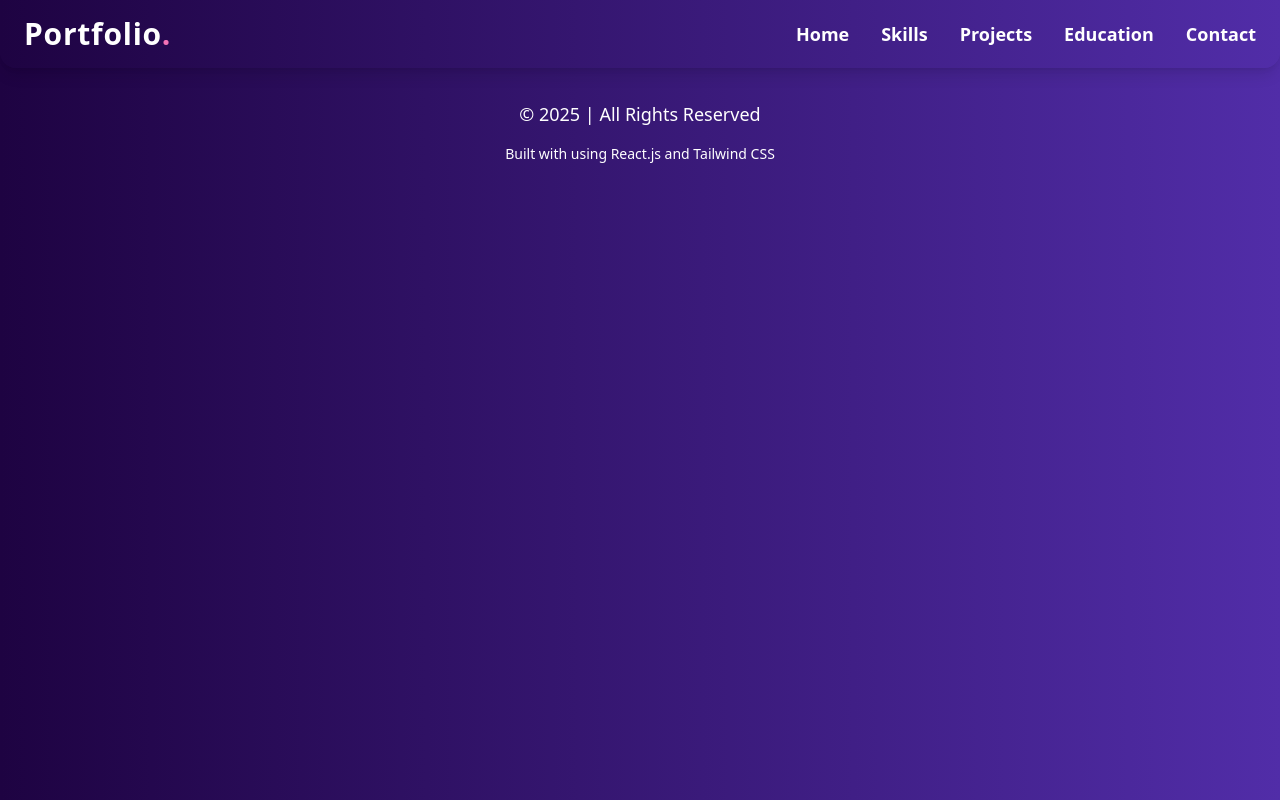
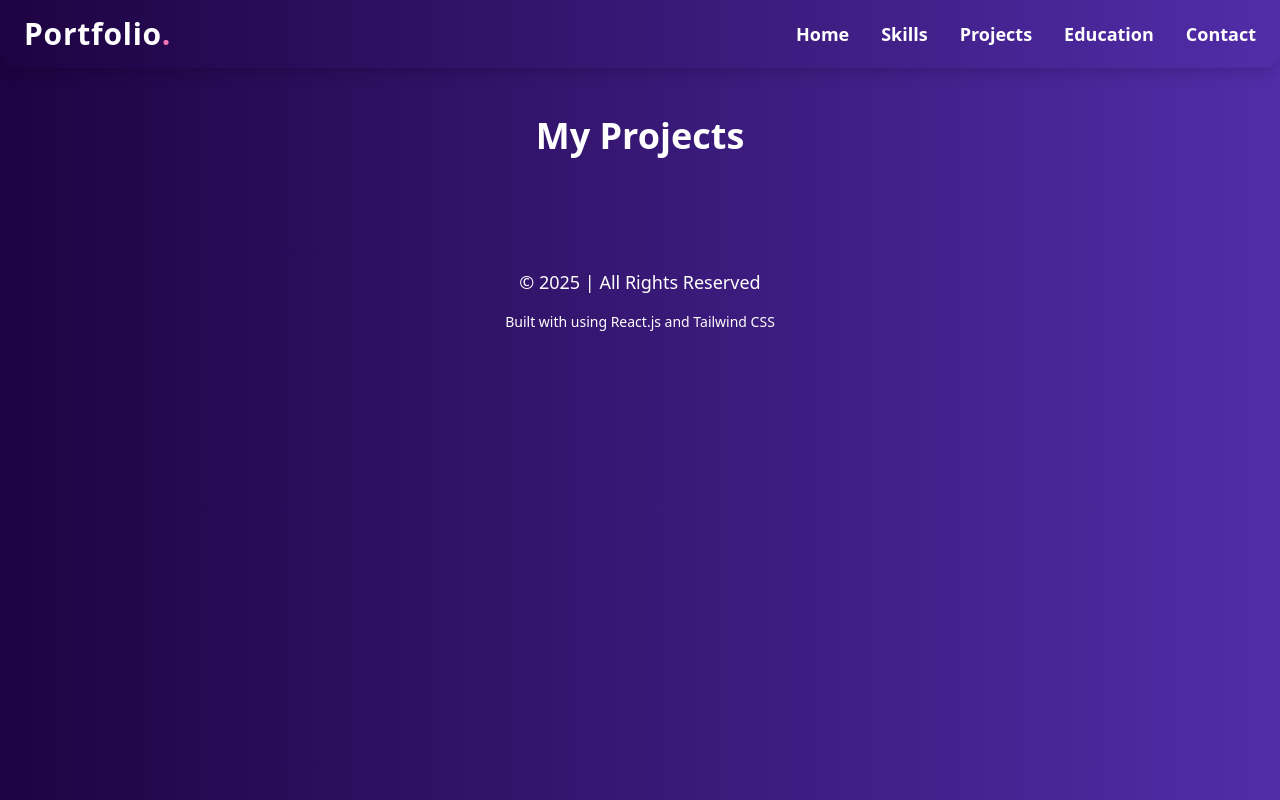
Before and after one commit to Sanduni4822/React-project-Individual, a React (Vite) app: page /projects in a window 1280 px wide. Built offline with nearby package versions, Linux system fonts and the light colour scheme.

Commit message:
Initialized Projects component structure & Added a hotel image into the assets folder

```diff
--- a/src/App.jsx
+++ b/src/App.jsx
@@ -4,6 +4,7 @@ import Homepage from "./pages/homepage/Homepage";
 import Contactpage from "./pages/contactpage/Contactpage";  // Import your Contact page
 import Footer from "./components/Footer";
 import SkillsPage from "./pages/skillspage/SkillsPage";
+import ProjectsPage from "./pages/projectpage/ProjectsPage";
 
 function App() {
   return (
@@ -14,6 +15,7 @@ function App() {
           <Route path="/" element={<Homepage />} />
           <Route path="/contact" element={<Contactpage />} />  {/* Add Contact Route */}
           <Route path="/skills" element={<SkillsPage />} />
+          <Route path="/projects" element={<ProjectsPage />} />
         </Routes>
         <Footer />
       </div>
--- a/src/components/Navbar.jsx
+++ b/src/components/Navbar.jsx
@@ -29,7 +29,7 @@ const Navbar = () => {
           </li>
           <li>
             <Link
-              to="/portfolio"
+              to="/projects"
               className="hover:text-pink-400 transition duration-300"
             >
               Projects
--- /dev/null
+++ b/src/pages/projectpage/ProjectsPage.jsx
@@ -0,0 +1,11 @@
+import React from "react";
+
+const Projects = () => {
+    return (
+        <div className="max-w-5xl mx-auto py-12 px-4 text-white">
+            <h2 className="text-4xl font-bold text-center mb-8">My Projects</h2>
+        </div>
+    );
+};
+
+export default Projects;
```
Also changed, not shown: src/assets/Hotel.jpeg (added).
